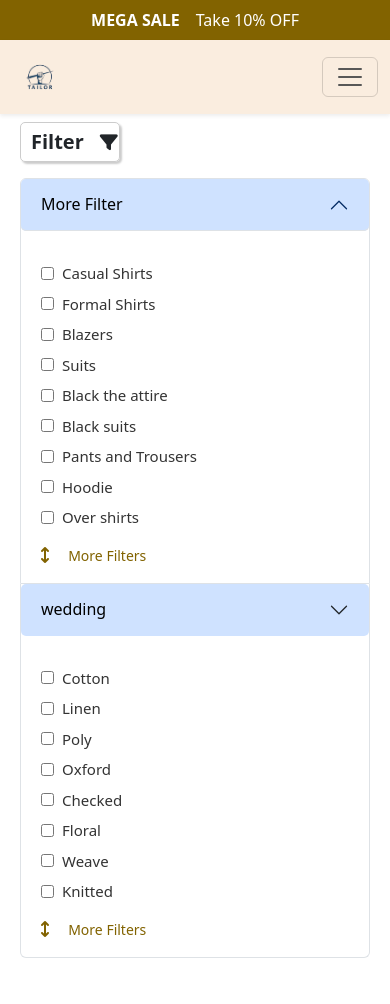
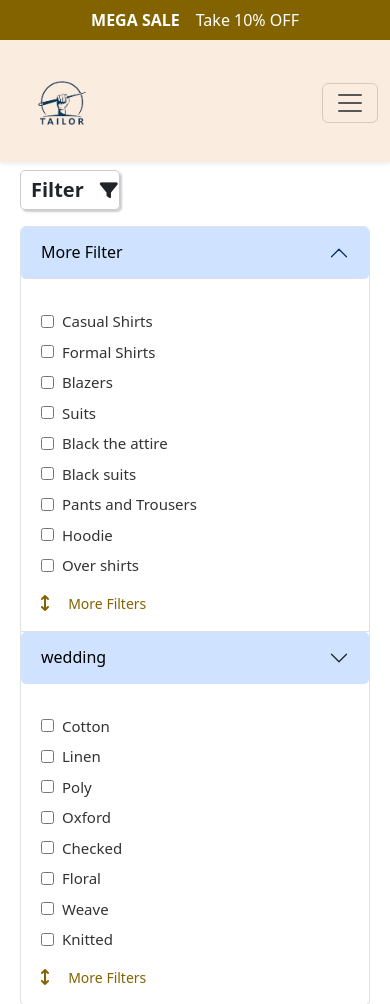
Before and after one commit to Nour-ibrahem30/E-Commerce, a website: page root/weidding.html in a window 390 px wide. Shown: the top 1004 px of the page. Drawn offline with Linux system fonts and the light colour scheme.

Commit message:
Imporve The Code Project

```diff
--- a/scss/index.scss
+++ b/scss/index.scss
@@ -17,7 +17,7 @@ header {
         height: 70px;
 
         @media (max-width: 992px) {
-            height: auto; /* allow menu to expand */
+            height: auto;
         }
 
         img {
--- a/scss/weidding.scss
+++ b/scss/weidding.scss
@@ -20,14 +20,11 @@ header {
 
     .navbar {
         background-color: #faeddf !important;
-        height: auto;
-        min-height: 70px;
-        padding-top: 0.25rem;
+        height: 70px;
         padding-bottom: 0.25rem;
 
-        .container {
-            max-width: 100%;
-            overflow-x: hidden;
+        @media (max-width: 992px) {
+                height: auto;
         }
 
         img {
@@ -35,10 +32,8 @@ header {
             width: auto;
         }
 
+                .navbar-collapse {
             @media (max-width: 992px) {
-            height: auto; /* allow expansion on mobile */
-
-            .navbar-collapse {
                 position: relative;
                 top: 100%;
                 left: 0;
@@ -46,25 +41,18 @@ header {
                 z-index: 1050;
                 background: rgba(0, 0, 0, 0.9);
                 padding: 12px 0;
-                width: 100%;
-                max-width: 100vw;
-                overflow-x: hidden;
-                margin-top: 0.25rem;
 
+                @media (max-width: 992px) {
                     a {
                             color: white !important;
                             padding: 10px 16px;
                         }
                     }
             }
-
-        @media (max-width: 576px) {
-            .navbar-brand img {
-                max-height: 56px;
         }
     }
 }
-}
+
 
 /* End Header Section*/
 
@@ -205,8 +193,8 @@ header {
         width: 100% !important;
     }
 
-    .filter-section .product .row > [class^='col'],
-    .filter-section .product .row > [class*=' col'] {
+        .filter-section .product .row>[class^='col'],
+        .filter-section .product .row>[class*=' col'] {
         margin-bottom: 1rem;
     }
 }
```
Also changed, not shown: css/index.css, css/weidding.css, 2 other files. Lines whose indentation alone changed are shown as unchanged.
